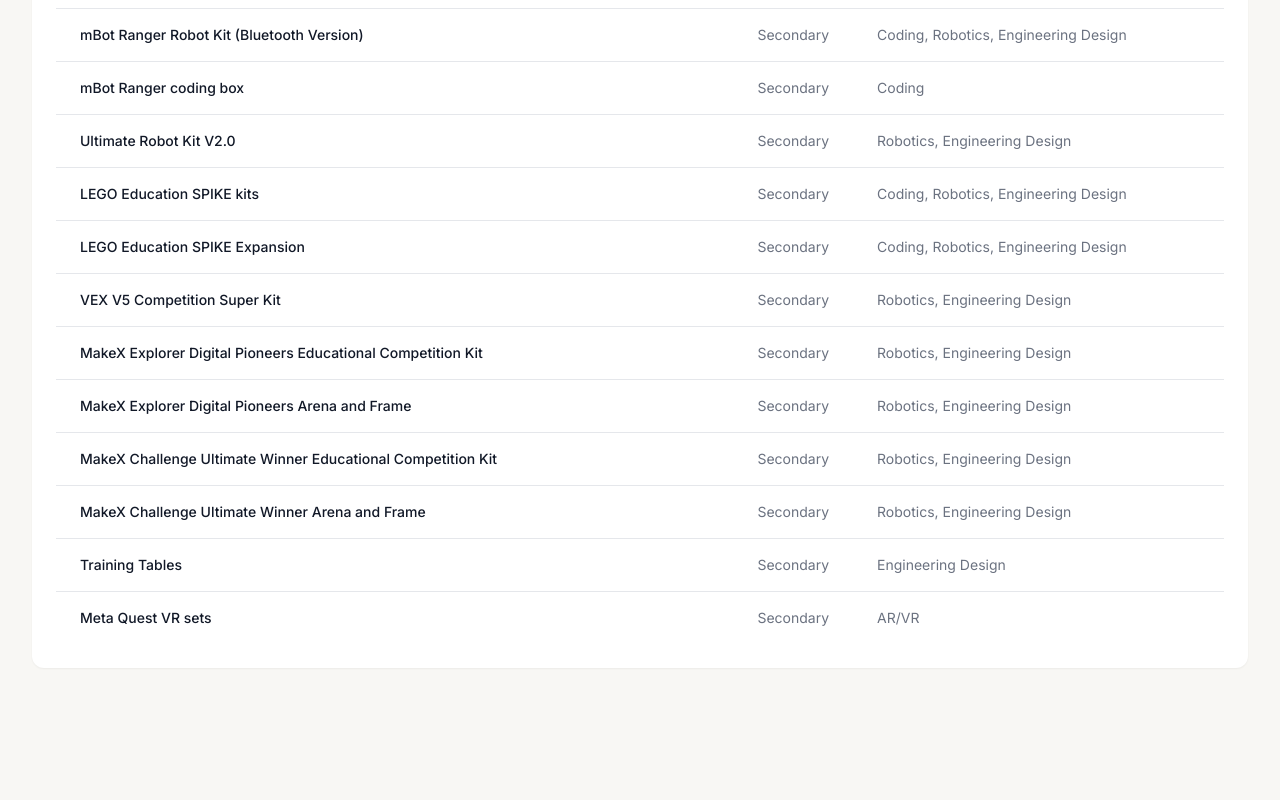
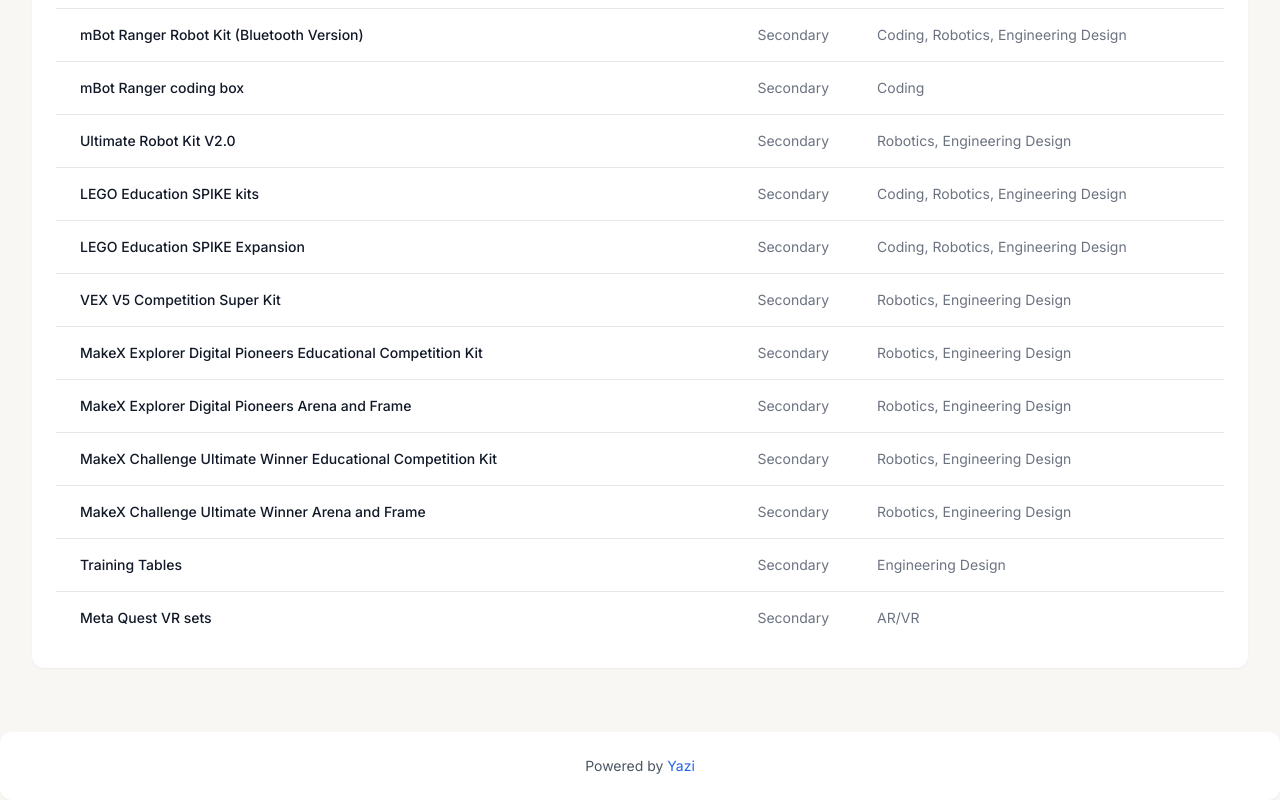
Before and after one commit to Yazi-Inc/gis, a plain HTML site: page index.html in a window 1280 px wide. Shown: the part 7113-7913 px from the top of the page. Before the commit the page ends 7813 px from the top, so only its background shows below. Drawn offline with nearby package versions, Linux system fonts and the light colour scheme.

Commit message:
Update index.html

```diff
--- a/index.html
+++ b/index.html
@@ -216,6 +216,13 @@
             </div>
         </div>
     </div>
+
+    <!-- Footer -->
+    <footer class="bg-white rounded-xl shadow-sm p-4 md:p-6 mt-8 text-center">
+        <p class="text-sm text-gray-600">
+            Powered by <a href="https://goyazi.com" target="_blank" class="text-blue-600 hover:underline">Yazi</a>
+        </p>
+    </footer>
 
     <script>
         const quotationData = [
```
